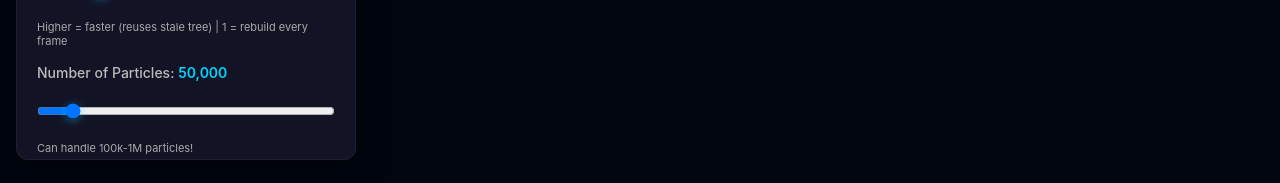
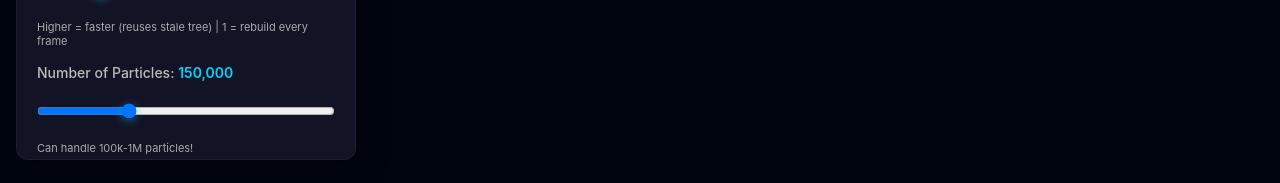
Before and after one commit to aaylward/nbody, a React (Vite) app: page / in a window 1280 px wide. Shown: the part 604-787 px from the top of the page. Built offline with nearby package versions, Linux system fonts and the light colour scheme.

Commit message:
Bump default realtime particle count to 150k

```diff
--- a/src/components/RealtimeControls.tsx
+++ b/src/components/RealtimeControls.tsx
@@ -22,7 +22,7 @@ export function RealtimeControls() {
   const octreeRebuildInterval = useRealtimeStore((state) => state.octreeRebuildInterval);
   const setOctreeRebuildInterval = useRealtimeStore((state) => state.setOctreeRebuildInterval);
 
-  const [numParticles, setNumParticles] = useState(50000);
+  const [numParticles, setNumParticles] = useState(150000);
   const [targetPhysicsFPS, setTargetPhysicsFPS] = useState(20);
   const [isCollapsed, setIsCollapsed] = useState(false);
   const [gpuDevice, setGPUDevice] = useState<GPUDevice | null>(null);
```
